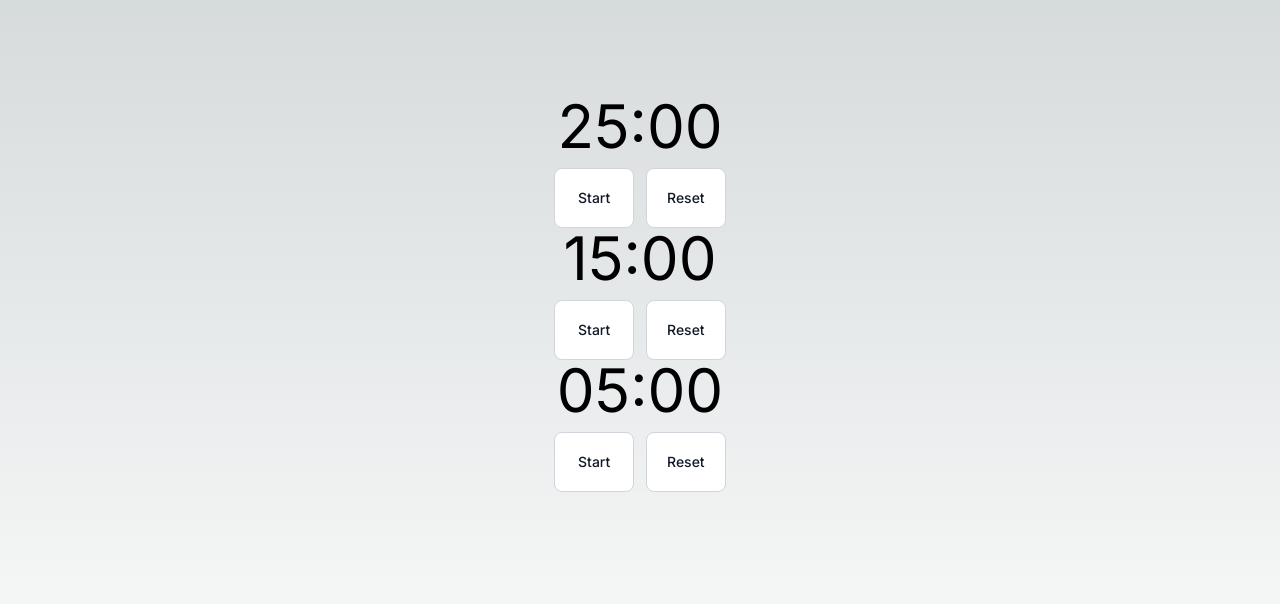
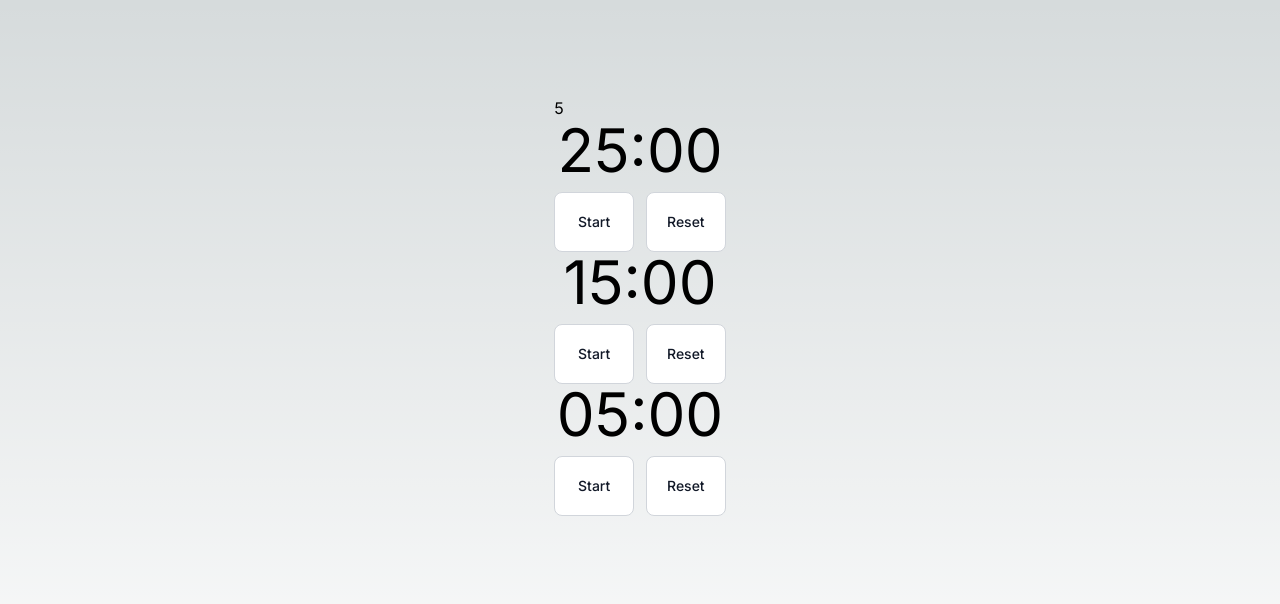
Before and after one commit to Devon-McGrath-github/dorodoro, a Next.js app: page / in a window 1280 px wide. Shown: the top 604 px of the page. Built offline with nearby package versions, Linux system fonts and the light colour scheme.

Commit message:
Add count variable to head as example

```diff
--- a/pages/index.tsx
+++ b/pages/index.tsx
@@ -2,20 +2,35 @@ import NavBar from '@/components/NavBar/NavBar';
 import Timer from '@/components/Timer';
 import { Inter } from 'next/font/google';
 import Head from 'next/head';
+import { useEffect, useState } from 'react';
 
 const inter = Inter({ subsets: ['latin'] });
 
 export default function Home() {
+  let [count, setCount] = useState(0);
+
+  useEffect(() => {
+    const interval = setInterval(() => {
+      setCount(count + 1);
+    }, 1000);
+
+    //Clearing the interval
+    return () => clearInterval(interval);
+  }, [count]);
+
   return (
     <main
       className={`flex min-h-screen flex-col items-center justify-between p-24 ${inter.className}`}
     >
       <div>
+        <p>{count}</p>
         <Head>
-          <title> DoroDoro </title>
+          <title> {count} </title>
           <meta property="og:title" content="My page title" key="title" />
         </Head>
+
         <NavBar />
+
         <Timer duration={1500} />
         <Timer duration={900} />
         <Timer duration={300} />
```
